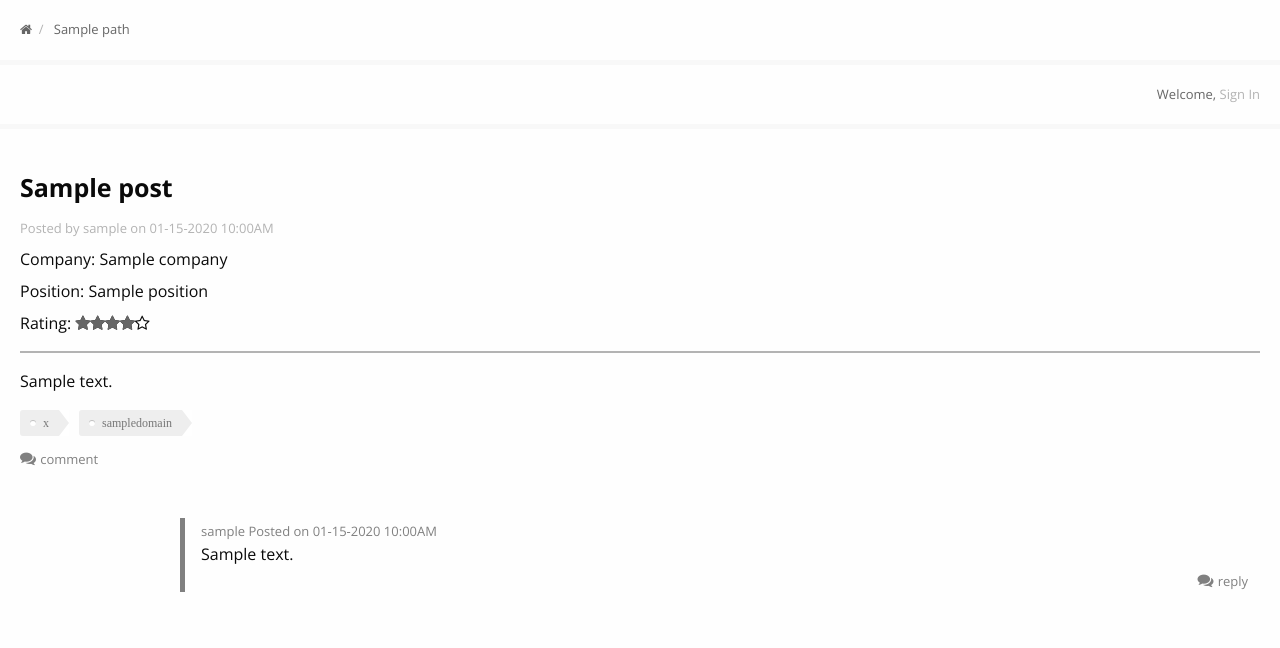
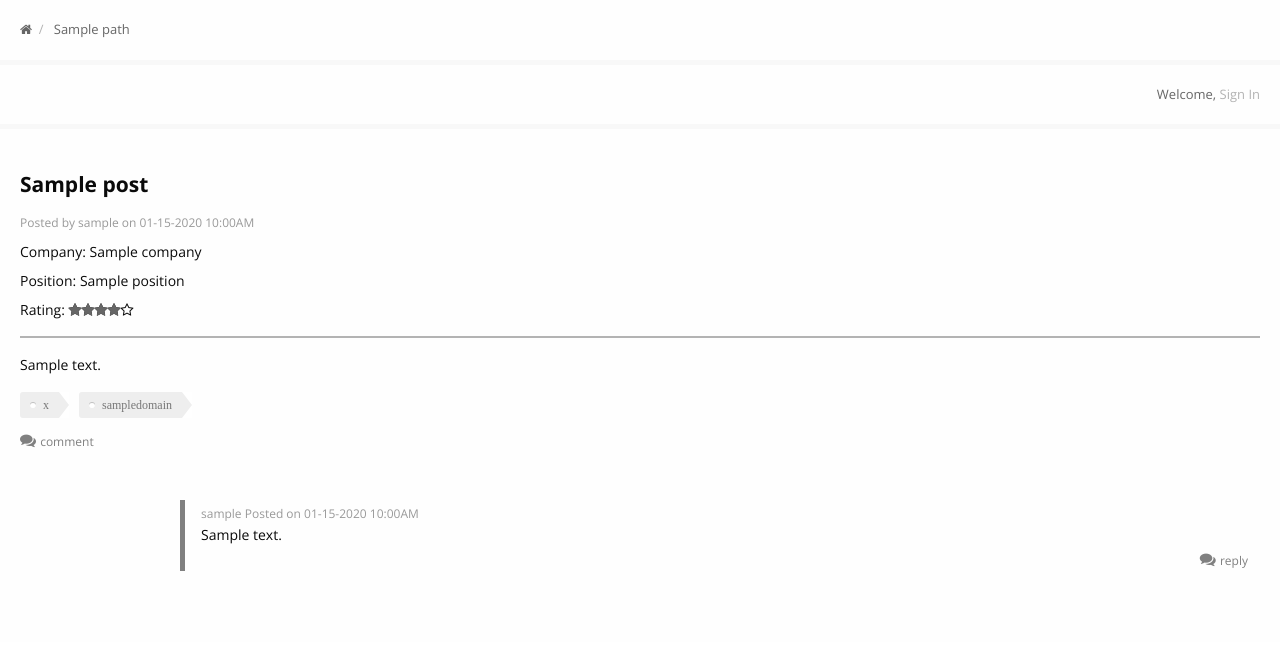
Before and after one commit to Terry1004/Career-Insights, a Flask app: template server/templates/post/detail.html in a window 1280 px wide. Shown: the part 158-806 px from the top of the page. After the commit the page ends 729 px from the top, so only its background shows below. Run offline with Flask 2, Linux system fonts and the light colour scheme; the template is opened without the code that fills it: most values are stand-ins (such as "Sample title", 1, 10 or a date in 2020); some libraries are stand-ins or nearby versions.

Commit message:
Modify some font sizes.

```diff
--- a/server/static/css/base.css
+++ b/server/static/css/base.css
@@ -129,7 +129,7 @@ a.underline:hover:after {
 
     color: hsl(0, 0%, 100%);
     font-weight: 600;
-    font-size: 13px;
+    font-size: 14px;
     text-shadow: 0 1px 1px hsl(195, 73%, 40%);
 }
 .forum-category > .column:nth-child(n + 2) {
@@ -142,7 +142,7 @@ a.underline:hover:after {
 
     color: hsl(0, 0%, 100%);
     font-weight: 300;
-    font-size: 12px;
+    font-size: 14px;
     text-shadow: 0 1px 1px hsl(0, 0%, 0%);
     text-align: center;
 }
@@ -154,12 +154,12 @@ a.underline:hover:after {
     border-right: none;
 }
 .forum-topic > .column {
-    min-height: 71px;
-    max-height: 71px;
+    min-height: 80px;
+    max-height: 80px;
     background-color: hsl(0, 0%, 96%);
     border-bottom: 1px solid hsl(0, 0%, 90%);
     color: hsl(0, 0%, 50%);
-    font-size: 12px;
+    font-size: 14px;
 }
 .forum-topic > .column:nth-child(n + 2) {
     text-align: center;
@@ -297,7 +297,7 @@ a.underline:hover:after {
     margin: 0;
 }
 .action-icon span {
-    font-size: 13px;
+    font-size: 12px;
     font-weight: initial;
 }
 .action-icon button {
--- a/server/static/css/post-detail.css
+++ b/server/static/css/post-detail.css
@@ -2,17 +2,21 @@
     padding-bottom: 0.5rem;
 }
 .post-info {
-    color: hsl(0, 0%, 70%);
-    font-size: 13px;
+    color: hsl(0, 0%, 60%);
+    font-size: 12px;
 }
 .post-title {
-    font-size: 25px;
+    font-size: 21px;
     font-weight: bold;
     margin-bottom: 0.5rem;
 }
 .company-info {
     margin-top: 0.5rem;
     margin-bottom: 0.5rem;
+    font-size: 14px;
+}
+.post-content p {
+    font-size: 14px;
 }
 .star-rating {
     display: inline-flex;
@@ -119,10 +123,10 @@
 .comment-form textarea {
     resize: none;
     width: 100%;
-    height: 100px;
+    height: 120px;
     box-shadow: none;
     border: none;
-    font-size: inherit;
+    font-size: 14px;
     color: inherit;
     border-bottom: 2px solid hsl(0, 0%, 70%);
 }
@@ -141,9 +145,12 @@
     margin-bottom: 1rem;
     padding-left: 1rem;
 }
+.comment p {
+    font-size: 14px;
+}
 .reply-info {
-    color: hsl(0, 0%, 50%);
-    font-size: 13px;
+    color: hsl(0, 0%, 60%);
+    font-size: 12px;
 }
 .reply-content {
     margin-bottom: 0;
@@ -157,8 +164,8 @@
 .edit-reply-form textarea {
     resize: none;
     width: 100%;
-    height: 50px;
-    font-size: inherit;
+    height: 60px;
+    font-size: 14px;
     color: inherit;
     box-shadow: none;
     border: none;
```
